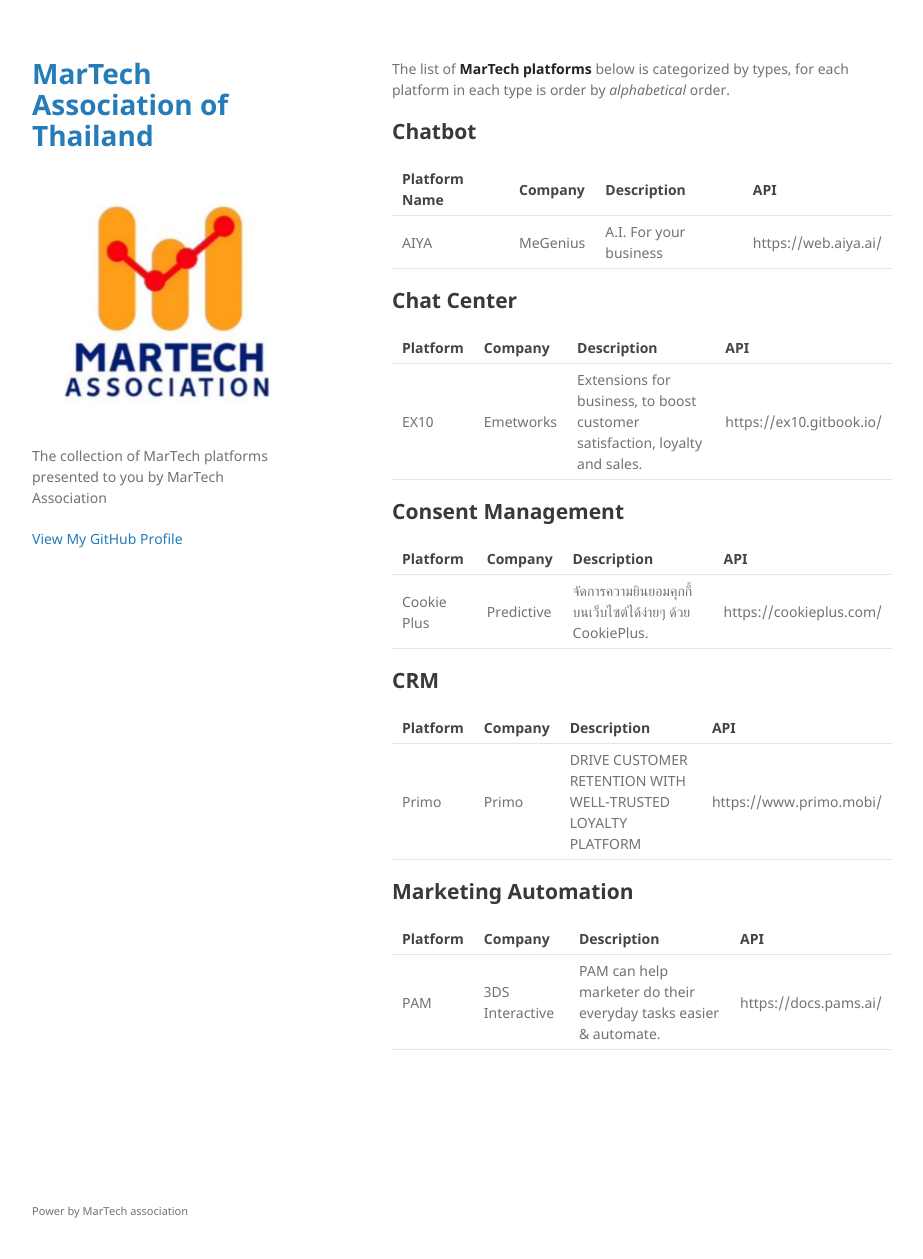
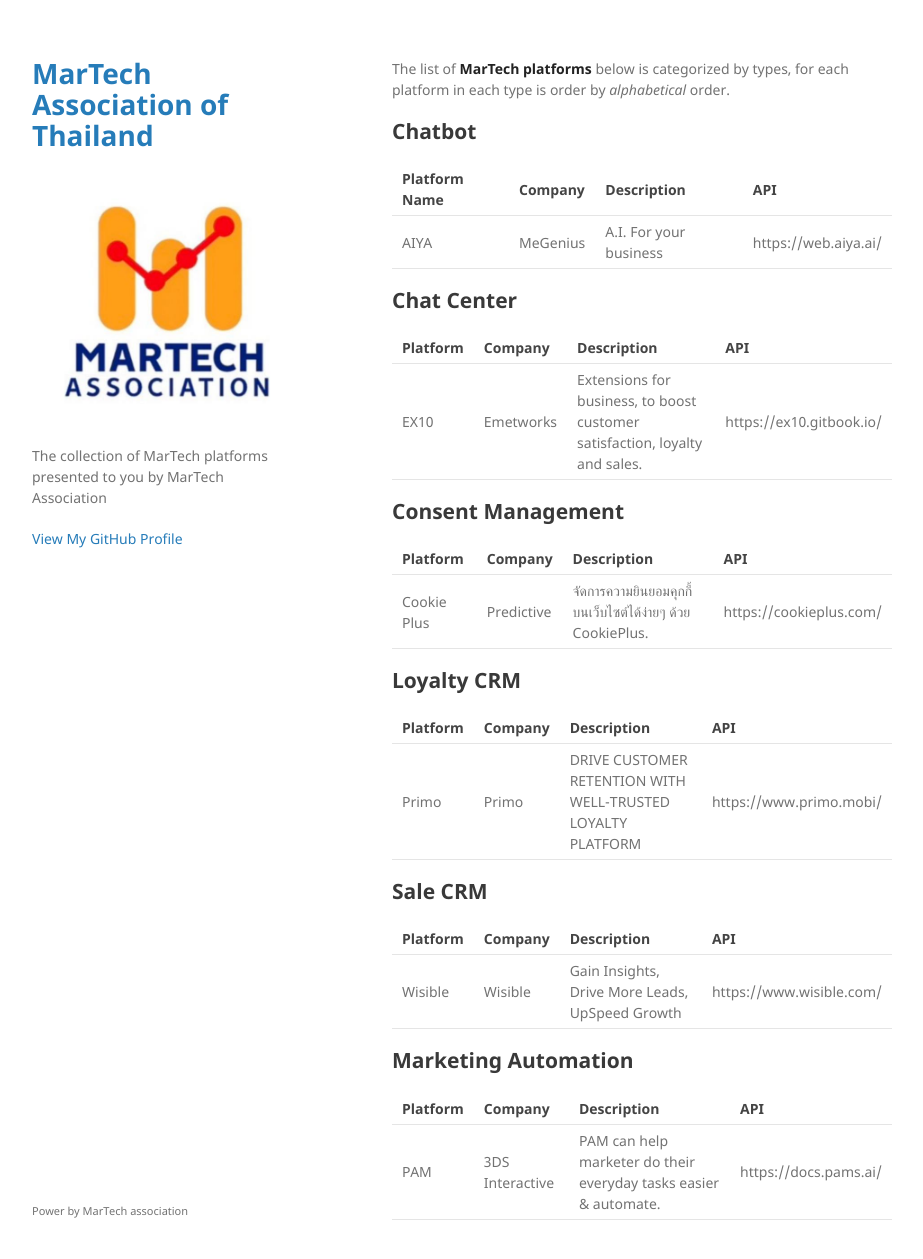
Before and after one commit to MarTechAssociation/MarTechAssociation.github.io, a Jekyll site: the page built from index.md, in a window 1280 px wide and 1290 px high. Shown: the top 1259 px of the window, without its empty margins (178-1101 px from the left). Built offline with Jekyll 4.4.1, drawn with Linux system fonts in a browser that asks for light colours.

Commit message:
update add sale crm

```diff
--- a/index.md
+++ b/index.md
@@ -22,11 +22,17 @@
 |---|---|---|---|
 |Cookie Plus|Predictive|จัดการความยินยอมคุกกี้บนเว็บไซต์ได้ง่ายๆ ด้วย CookiePlus.|https://cookieplus.com/|
 
-## CRM
+## Loyalty CRM
 
 |Platform|Company|Description|API|
 |---|---|---|---|
 |Primo|Primo|DRIVE CUSTOMER RETENTION WITH WELL-TRUSTED LOYALTY PLATFORM|https://www.primo.mobi/|
+
+## Sale CRM
+
+|Platform|Company|Description|API|
+|---|---|---|---|
+|Wisible|Wisible|Gain Insights, Drive More Leads, UpSpeed Growth|https://www.wisible.com/|
 
 ## Marketing Automation
 
```
